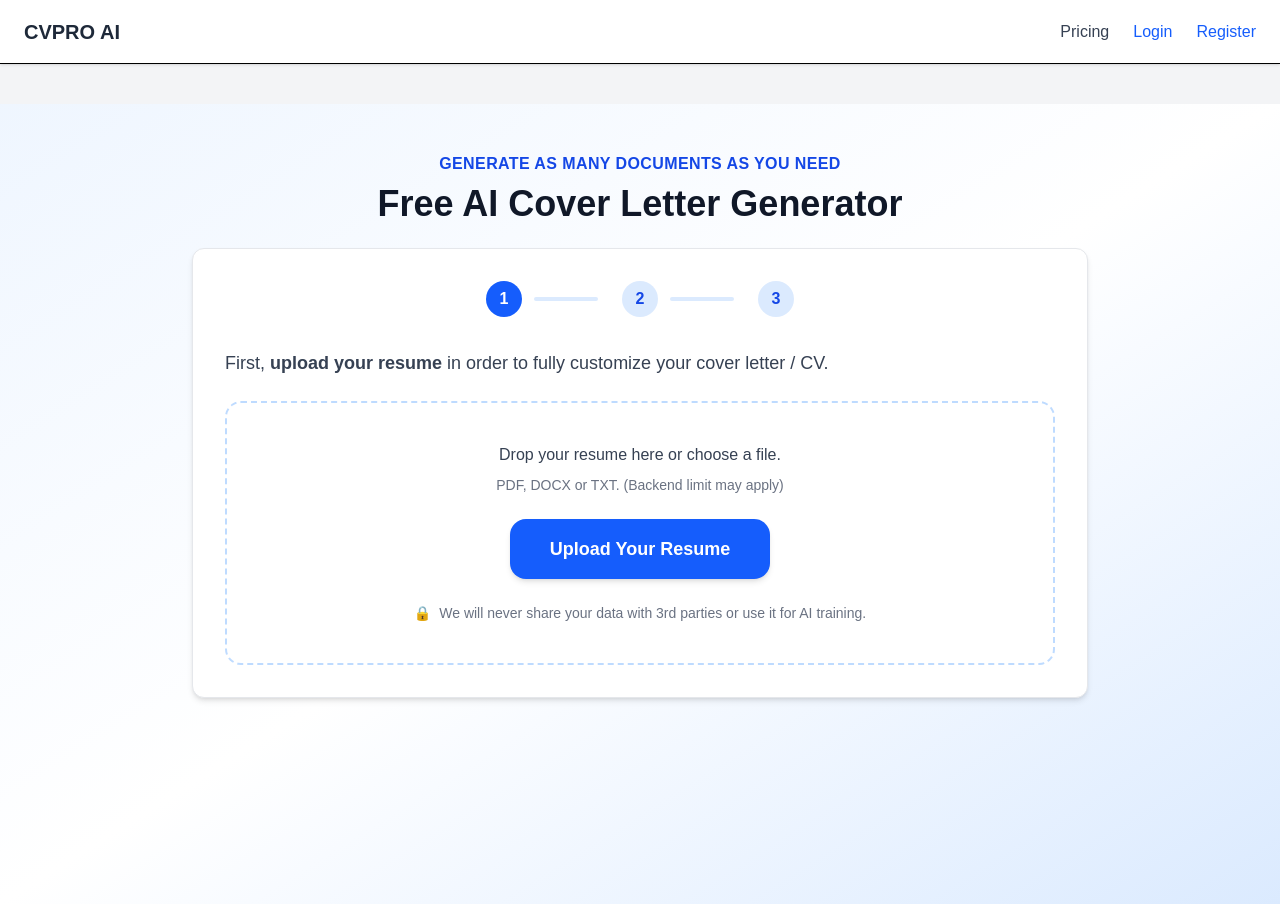
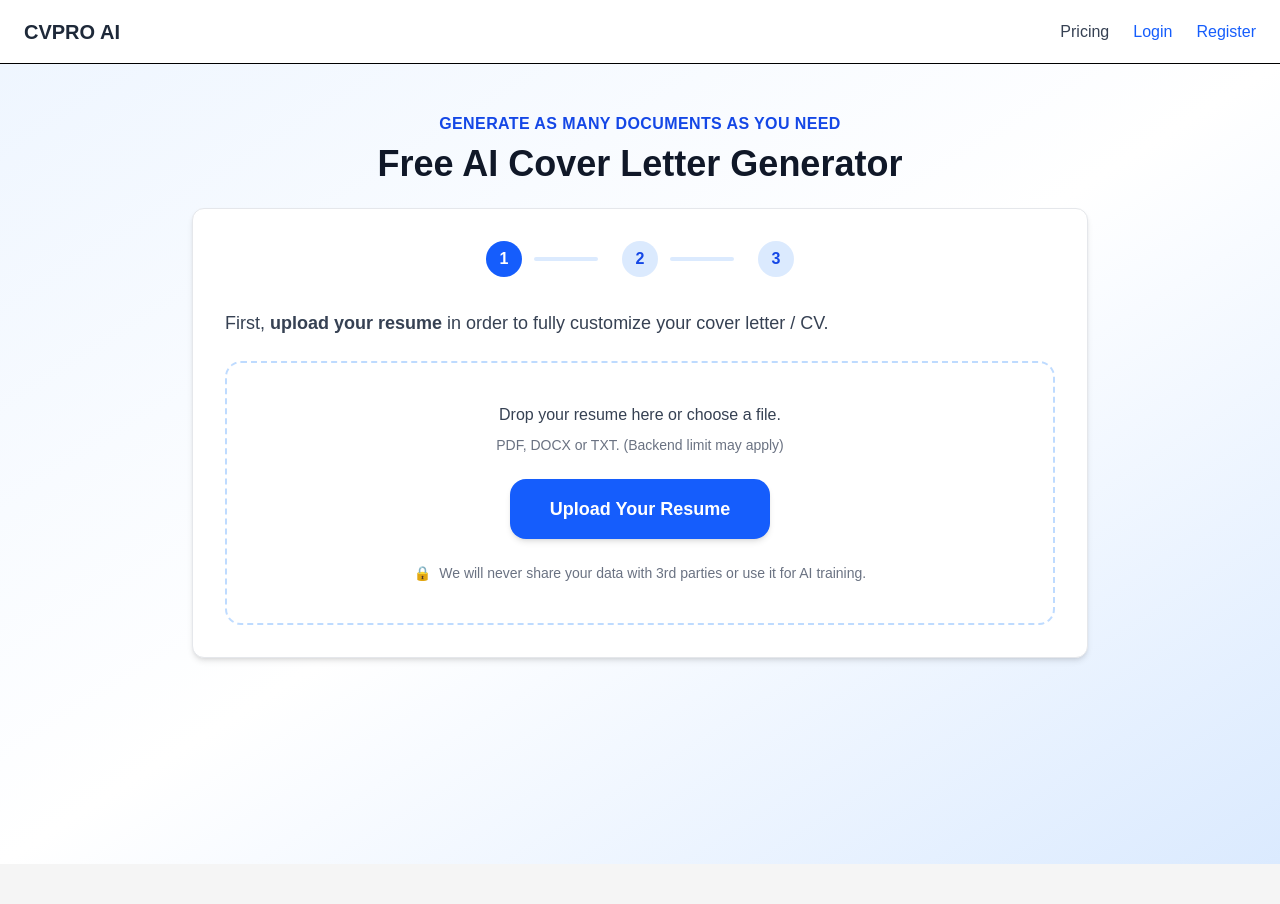
Before and after one commit to sofmega/CV_generator, a React (Vite) app in the folder frontend/: page / in a window 1280 px wide. After the commit the page ends 864 px from the top, so only its background shows below. Built offline with nearby package versions, Linux system fonts and the light colour scheme; no server answers.

Commit message:
UI improve

```diff
--- a/frontend/src/App.tsx
+++ b/frontend/src/App.tsx
@@ -20,7 +20,7 @@ export default function App() {
       <Header />
       <FeedbackFloatingButton />
 
-      <main className="pt-10">
+      <main >
         <Routes>
           <Route path="/" element={<GeneratePage />} />
           <Route path="/login" element={<LoginPage />} />
```
